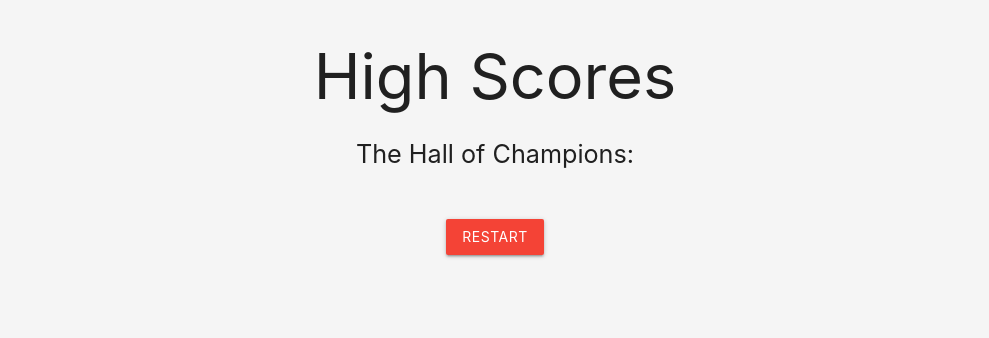
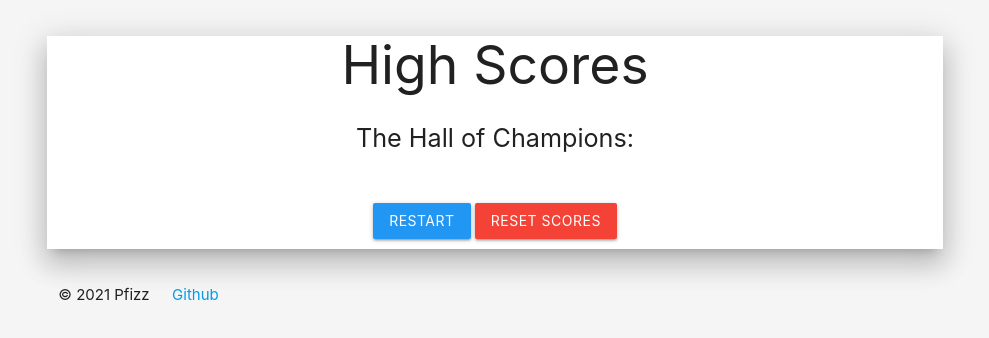
Before and after one commit to Pfizzz/code-quiz, a plain HTML site: page scores.html in a window 1280 px wide. Shown: the whole page, without its empty margins (145-1134 px from the left). Drawn offline with nearby package versions, Linux system fonts and the light colour scheme.

Commit message:
UI polish

```diff
--- a/assets/css/style.css
+++ b/assets/css/style.css
@@ -4,3 +4,7 @@
 body {
     background-color: rgb(245, 245, 245);
 };
+
+.margin {
+    padding-bottom: 10px;
+}
--- a/scores.html
+++ b/scores.html
@@ -11,17 +11,27 @@
 </head>
 
 <body>
-    <div class="container">
-        <h1 class="row s12 center-align">High Scores</h1>
+    <div class="container white z-depth-4 ">
+        <h2 class="row s12 center-align">High Scores</h2>
         <div class="row" id="score-display"></div>
-        <div class="row center-align" id="button-wrapper">
-        <a href="index.html" class="btn red center-align">Restart</button></a>
+        <div class="row center-align" id="button-wrapper" style="padding-bottom: 10px;">
+            <a href="index.html" class="btn blue center-align">Restart</button></a>
+            <button class="btn red" id="reset-scores">Reset Scores</button>
         </div>
-    </div>
+        </div>
+
+        <footer class="container">
+            <div class="row valign-wrapper">
+                <p class="col">&copy; 2021 Pfizz</p>
+                <a class="col" href="https://github.com/Pfizzz">Github</a>
+            </div>
+
+        </footer>
 
     <script src="https://cdnjs.cloudflare.com/ajax/libs/materialize/1.0.0/js/materialize.min.js"></script>
     <script src="scores.js"></script>
     <script src="./assets/js/script.js"></script>
 </body>
 
+
 </html>
--- a/scores.js
+++ b/scores.js
@@ -1,7 +1,8 @@
-const scoreEl= document.querySelector("#score-display");
+const scoreEl = document.querySelector("#score-display");
+const resetButton = document.querySelector("#reset-scores");
 
-  // print scores on scores page
-  const displayScores = () => {
+// print scores on scores page
+const displayScores = () => {
     let highscores = JSON.parse(window.localStorage.getItem("highscores")) || [];
     const scoreBox = document.createElement("div");
     scoreBox.classList = "center-align";
@@ -13,11 +14,20 @@ const scoreEl= document.querySelector("#score-display");
     highscores.sort((a, b) => {
         return b.score - a.score;
     });
-    highscores.forEach(function(score) {
+    highscores.forEach(function (score) {
         const champion = document.createElement("li");
+        champion.classList = "flow-text";
         champion.textContent = score.name + " - " + score.score;
         scoreBox.appendChild(champion);
     })
-  }
+}
 
-  displayScores();
+// clear local storage
+const clearStorage = () => {
+    window.localStorage.removeItem("highscores");
+    window.location.reload();
+}
+
+displayScores();
+
+resetButton.addEventListener("click", clearStorage);
```
Also changed, not shown: index.html (+0 -2 lines).
